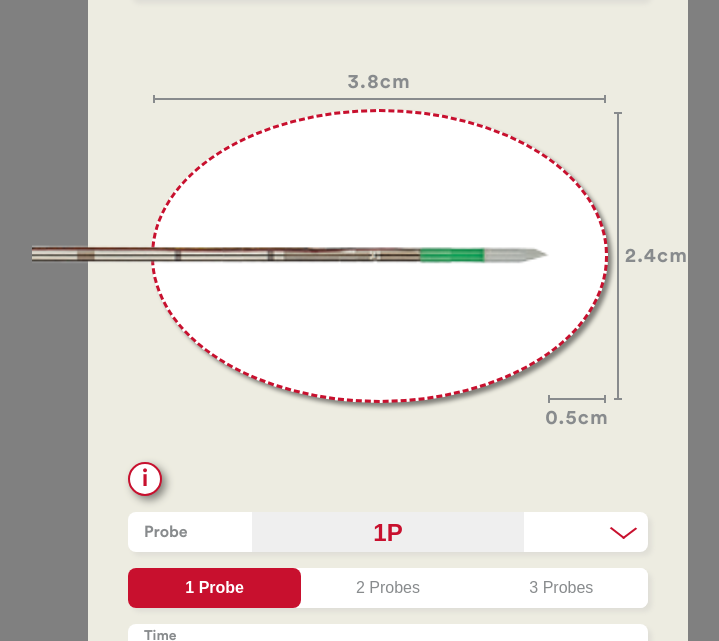
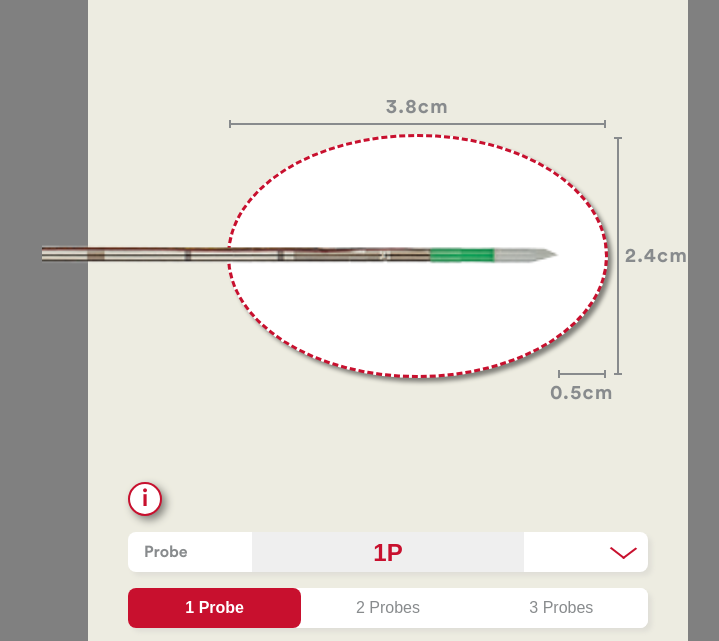
Before and after one commit to jupiteris/power-time-app, a plain HTML site: page index.html in a window 1280 px wide. Shown: the top 641 px of the page, without its empty margins (252-971 px from the left). Drawn offline with Linux system fonts and the light colour scheme.

Commit message:
fix in case that offset is minus value

```diff
--- a/assets/js/script.js
+++ b/assets/js/script.js
@@ -21,7 +21,7 @@ const MIN_POWER = 35;
 const MAX_POWER = 60;
 const TIME_STEP = 1;
 const POWER_STEP = 5;
-const THRESHOLD = 4;
+const THRESHOLD = 4.6 + 0.6; // Max length + Max offset
 
 // modal
 function openInfoModal() {
@@ -139,13 +139,13 @@ function renderEllipse() {
 
         if (Dimensions.Offset < 0) {
             ellipseDom.querySelector('.offset-line').style.right = (visualDom.clientWidth * Dimensions.Offset / THRESHOLD) + 'px';
-            ellipseDom.querySelector('.offset-line').style.bottom = '-8px';
-            ellipseDom.querySelector('.height-line div').style.marginTop = '-16px';
+            ellipseDom.querySelector('.height-line').style.right = -((visualDom.clientWidth * Math.abs(Dimensions.Offset) / THRESHOLD) + 14) + 'px';
+            visualDom.style.marginRight = ((visualDom.clientWidth * Math.abs(Dimensions.Offset) / THRESHOLD) + 40) + 'px';
         }
         else {
             ellipseDom.querySelector('.offset-line').style.right = 0;
-            ellipseDom.querySelector('.offset-line').style.bottom = 0;
-            ellipseDom.querySelector('.height-line div').style.marginTop = 0;
+            ellipseDom.querySelector('.height-line').style.right = '-14px';
+            visualDom.style.marginRight = '40px'
         }
     }
 }
--- a/assets/styles/styles.css
+++ b/assets/styles/styles.css
@@ -83,7 +83,6 @@ select:focus {
 
 .visual {
     justify-content: right !important;
-    margin-right: 40px;
 }
 
 .probe-img {
```
